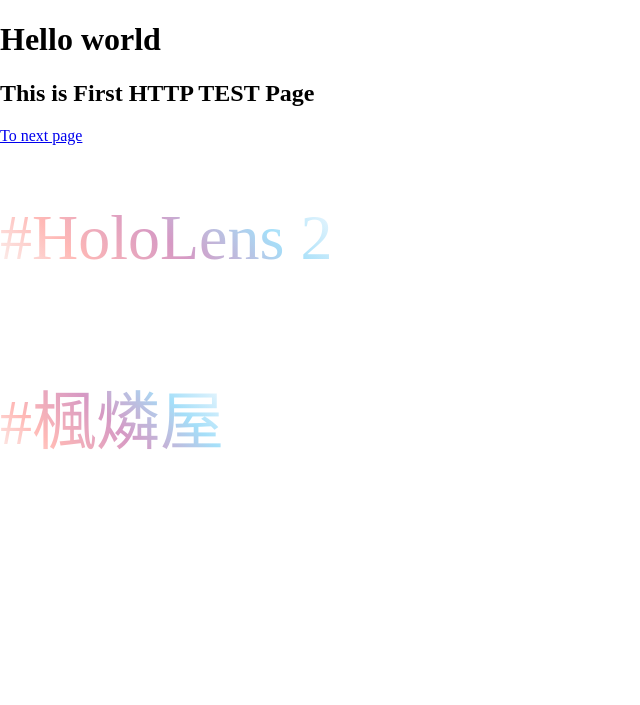
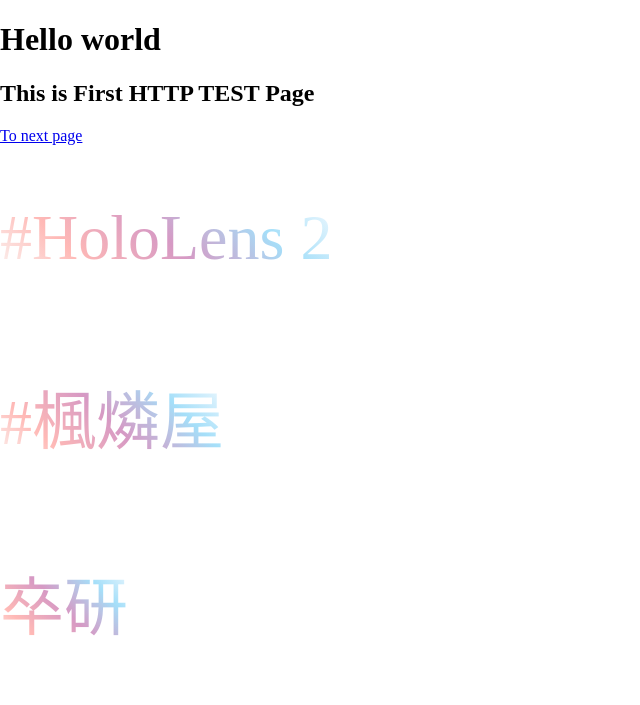
Before and after one commit to FuRinYa1030/AzureSotuken2020, a website: page HTML/index_http.html in a window 1280 px wide. Shown: the whole page, without its empty margins (0-640 px from the left). Drawn offline with Linux system fonts and the light colour scheme; files that its build step writes are made by us from their sources.

Commit message:
2020-08-31-15:39

```diff
--- a/HTML/index_http.html
+++ b/HTML/index_http.html
@@ -18,5 +18,9 @@
     <div>
       <h1 class="c-heading-3">#楓燐屋</h1>
     </div>
+
+    <div>
+      <h1 class="c-heading-3">卒研</h1>
+    </div>
   </body>
 </html>
```
